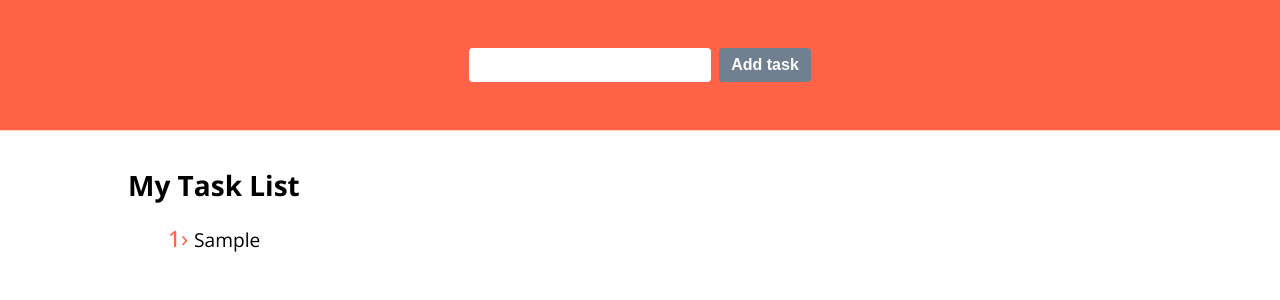
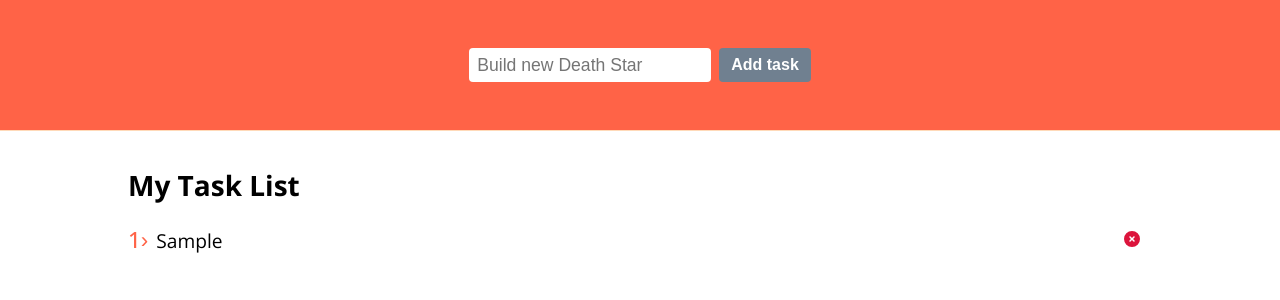
Before and after one commit to gregolive/task-app, a React (Create React App) app: page / in a window 1280 px wide. Both pictures are taken after typing "Sample" into the empty fields and a click on the button "Add task". Shown: the top 300 px of the page. Built offline with nearby package versions, Linux system fonts and the light colour scheme.

Commit message:
Add delete button and fontawesome

```diff
--- a/package.json
+++ b/package.json
@@ -3,6 +3,7 @@
   "version": "0.1.0",
   "private": true,
   "dependencies": {
+    "@fortawesome/fontawesome-free": "^6.1.0",
     "@testing-library/jest-dom": "^5.16.2",
     "@testing-library/react": "^12.1.4",
     "@testing-library/user-event": "^13.5.0",
--- a/src/App.css
+++ b/src/App.css
@@ -30,14 +30,18 @@ input {
   padding: 0.4rem 0.5rem;
 }
 
-button {
-  color: white;
-  background-color: slategray;
+.btn {
   border: none;
   border-radius: 0.25rem;
   font-size: 1rem;
   font-weight: 600;
   padding: 0.5rem 0.75rem;
+  cursor: pointer;
+}
+
+.btn-primary {
+  color: white;
+  background-color: slategray;
 }
 
 .tasks {
@@ -49,14 +53,32 @@ h1 {
   font-size: 1.75rem;
 }
 
+ul {
+  padding: 0;
+}
+
 li {
-  margin-bottom: 0.5rem;
   font-size: 1.2rem;
+  margin-bottom: 0.4rem;
+  padding-bottom: 0.4rem;
   list-style: none;
+  display: flex;
+  justify-content: space-between;
+  align-items: center;
+}
+
+li:not(:last-of-type) {
+  border-bottom: 1px solid whitesmoke;
 }
 
 .task-count {
   color: tomato;
   font-size: 1.4rem;
   font-weight: 500;
+  margin-right: 0.5rem;
 }
+
+.btn-delete {
+  color: crimson;
+  background-color: transparent;
+}
--- a/src/App.js
+++ b/src/App.js
@@ -18,6 +18,7 @@ class App extends React.Component {
 
     this.handleInputChange = this.handleInputChange.bind(this);
     this.onSubmitTask = this.onSubmitTask.bind(this);
+    this.deleteTask = this.deleteTask.bind(this);
   }
 
   handleInputChange(e) {
@@ -32,7 +33,7 @@ class App extends React.Component {
 
   onSubmitTask(e) {
     e.preventDefault();
-    if (this.state.task !== '') {
+    if (this.state.task.text !== '') {
       this.setState({
         tasks: this.state.tasks.concat(this.state.task),
         task: {
@@ -42,8 +43,14 @@ class App extends React.Component {
         },
       });
     }
+  };
 
-  };
+  deleteTask(taskId, taskCount) {
+    this.setState({
+      tasks: this.state.tasks.filter((t) => t.id !== taskId)
+                             .map((t) => { if (t.count > taskCount) { t.count -= 1 } return t; }),
+    });
+  }
 
   render() {
     const { tasks, task } = this.state;
@@ -51,10 +58,10 @@ class App extends React.Component {
     return (
       <div className='app-container'>
         <form onSubmit={this.onSubmitTask}>
-          <input type='text' value={task.text} onChange={this.handleInputChange}></input>
-          <button type='submit'>Add task</button>
+          <input type='text' placeholder='Build new Death Star' value={task.text} onChange={this.handleInputChange}></input>
+          <button type='submit' className='btn btn-primary'>Add task</button>
         </form>
-        <Overview tasks={tasks}/>
+        <Overview tasks={tasks} deleteTask={this.deleteTask}/>
       </div>
     )
   };
--- a/src/components/Overview.js
+++ b/src/components/Overview.js
@@ -1,8 +1,9 @@
 import React from 'react';
+import '@fortawesome/fontawesome-free/js/all';
 
 export default class Overview extends React.Component {
   render () {
-    const { tasks } = this.props;
+    const { tasks, deleteTask } = this.props;
 
     return (
       <div className='tasks'>
@@ -10,8 +11,13 @@ export default class Overview extends React.Component {
         <ul>
           {tasks.map((task) =>
             <li key={task.id}>
-              <span className='task-count'>{task.count}›  </span>
-              {task.text}
+              <div>
+                <span className='task-count'>{task.count}›</span>
+                {task.text}
+              </div>
+              <button onClick={() => deleteTask(task.id, task.count)} type='button' className='btn btn-delete'>
+                <i className="fa-solid fa-circle-xmark"></i>
+              </button>
             </li>
           )}
         </ul>
```
Also changed, not shown: 1 other file (tests, documents, lock files or other folders).
